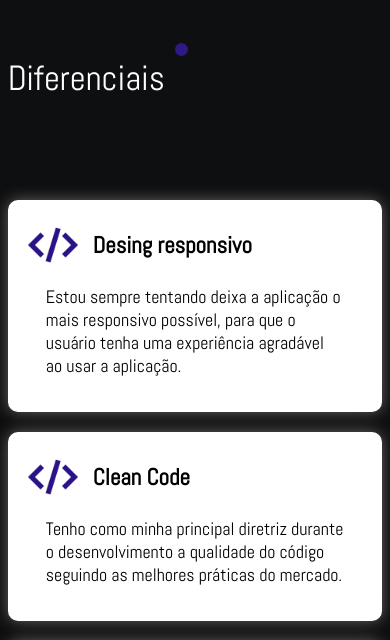
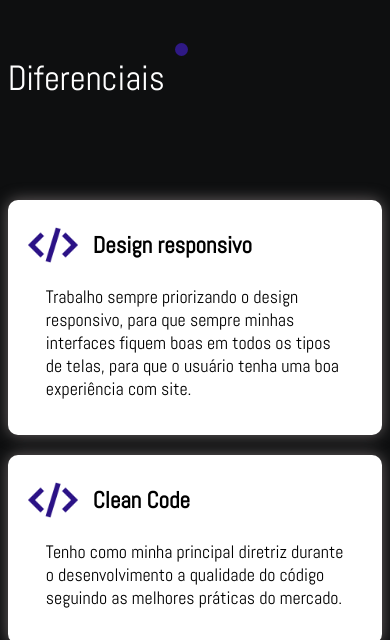
Before and after one commit to charleeslemes/Portfolio, a PHP site: page / in a window 390 px wide. Shown: the part 1060-1700 px from the top of the page. Run offline with PHP 8.4, Linux system fonts and the light colour scheme.

Commit message:
design responsivo

```diff
--- a/css/style.css
+++ b/css/style.css
@@ -539,6 +539,17 @@ footer .redes-sociais i:hover{
 
 
 /*deseing responsivel*/
+
+@media screen and (max-width: 1024px){
+
+    section.tec .tec-single .img-tec{
+        padding-top: 30%;
+
+    }
+}
+
+
+
 @media screen and (max-width: 920px){
     nav.menu-desktop{
         margin: 33px 20px;
@@ -645,6 +656,13 @@ footer .redes-sociais i:hover{
 
     .diferencial-box .text-diferencial{
         font-size: 18px;
+    }
+
+    section.tec .tec-single .img-tec{
+
+        padding-top: 40%;
+
+
     }
 
 
--- a/index.html
+++ b/index.html
@@ -156,11 +156,11 @@
 
                         <div class="img-diferencial">
                             <img style="width:50px; height:60;" src="images/tag.png"/>
-                            <h3>Desing responsivo</h3>
+                            <h3>Design responsivo</h3>
                         </div><!--img-diferencial-->
 
                         <div class="text-diferencial">
-                            <p> Estou sempre tentando deixa a aplicação o mais responsivo possível, para que o usuário tenha uma experiência agradável ao usar a aplicação.</p>
+                            <p> Trabalho sempre priorizando o design responsivo, para que sempre minhas interfaces fiquem boas em todos os tipos de telas, para que o usuário tenha uma boa experiência com site. </p>
                         </div>
 
 
@@ -380,7 +380,6 @@
         <nav class="menu-desktop">
             <ul>
                 <li><a href="">Currículo</a></li>
-                <li><a class="button-link" href="">Projetos</a></li>
             </ul>
 
         </nav><!--menu-desktop-->
```
